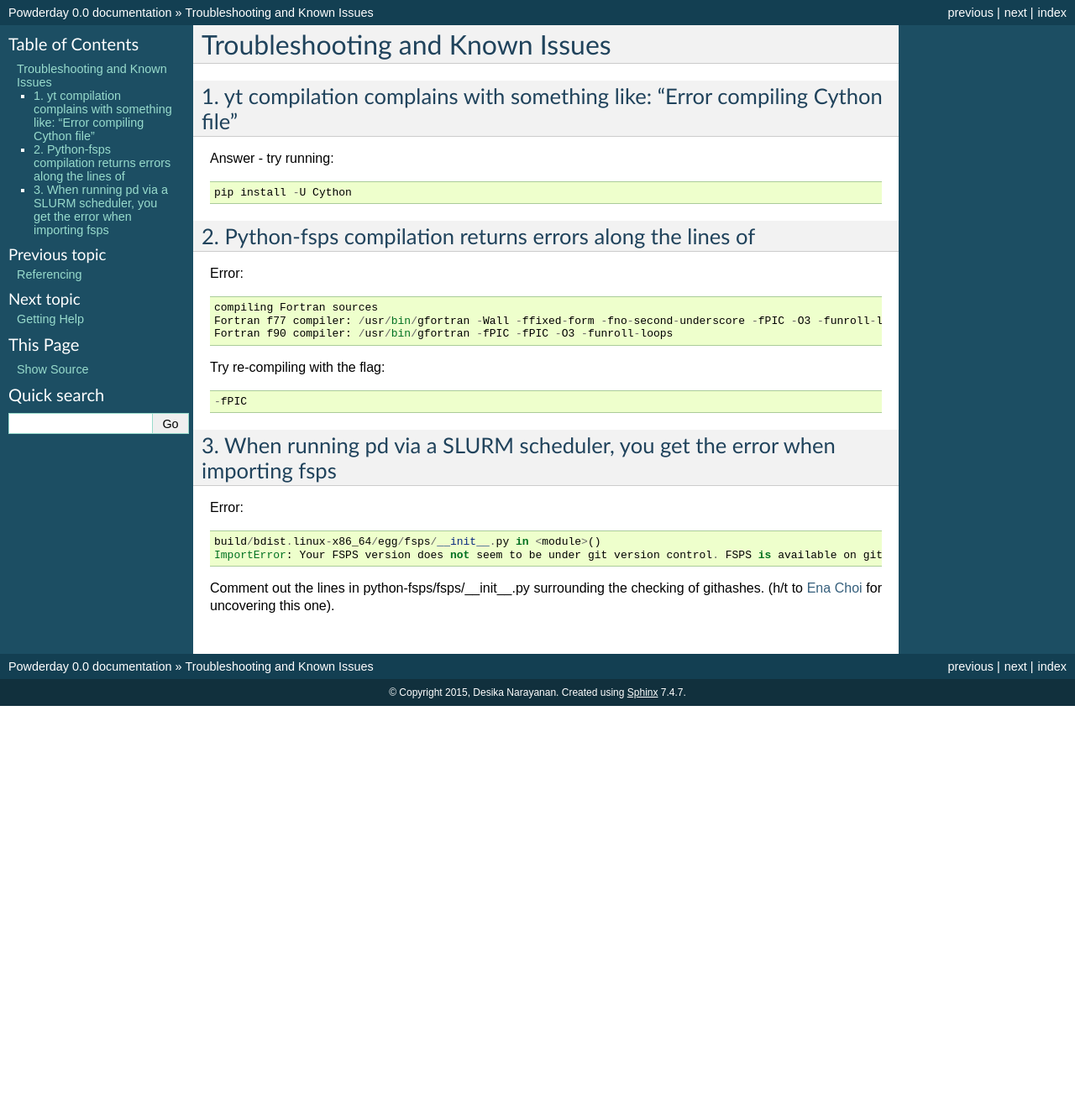
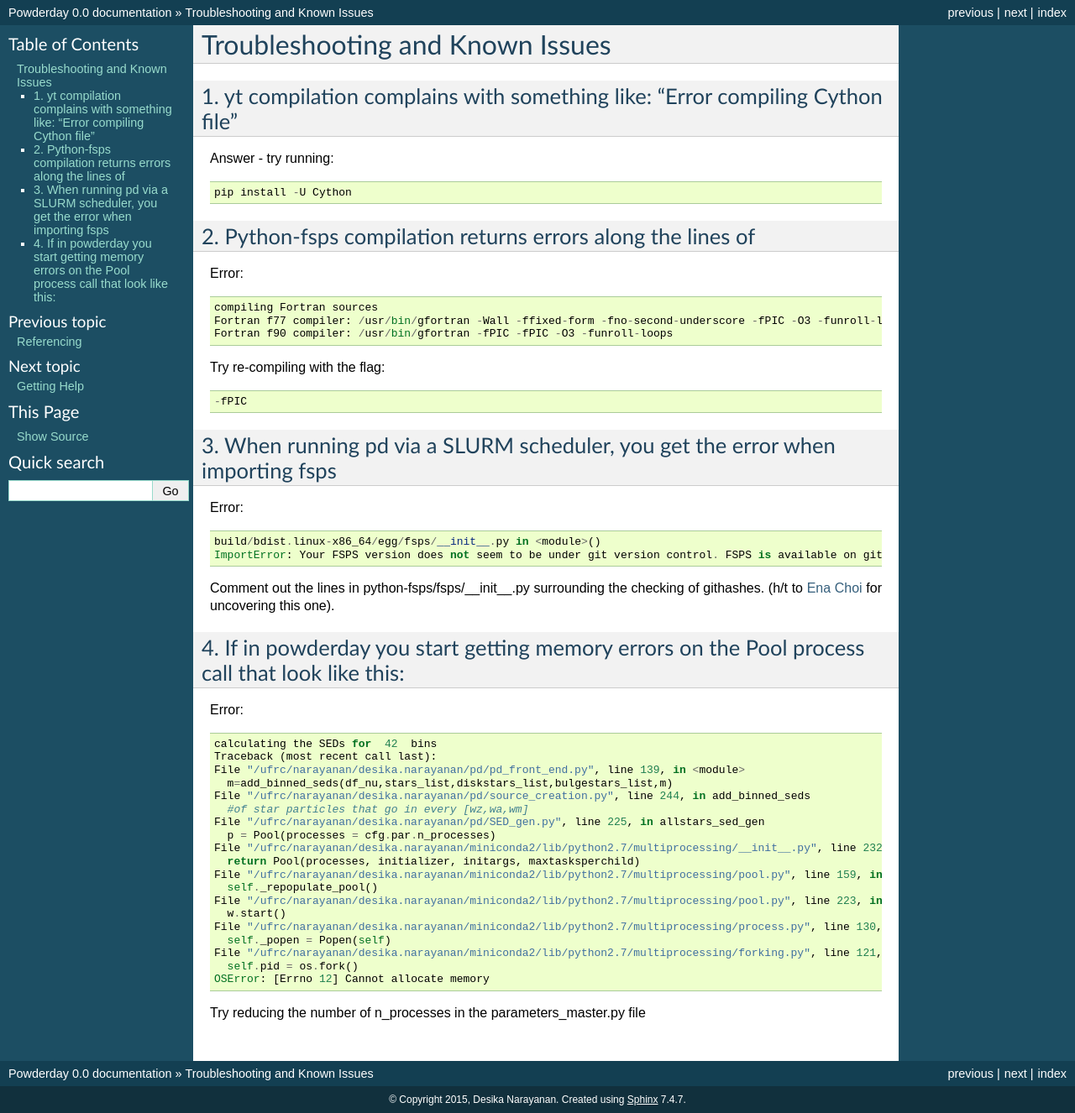
Before and after one commit to dnarayanan/powderday, a Sphinx documentation site: the page built from docs/troubleshooting.rst, in a window 1280 px wide. Shown: the whole page at 84% size. Built offline with Sphinx 7.4.7, drawn with Linux system fonts in a browser that asks for light colours; before the commit the page ends 900 px from its top, so only the background shows below that.

Commit message:
minor trouble shooting update

```diff
--- a/docs/troubleshooting.rst
+++ b/docs/troubleshooting.rst
@@ -29,3 +29,29 @@ Error::
 
 Comment out the lines in python-fsps/fsps/__init__.py surrounding the
 checking of githashes.  (h/t to `Ena Choi <http://www.physics.rutgers.edu/~enachoi/EC/Ena_Choi.html>`_ for uncovering this one).
+
+4. If in powderday you start getting memory errors on the Pool process call that look like this:
+--------------
+Error::
+
+  calculating the SEDs for  42  bins
+  Traceback (most recent call last):
+  File "/ufrc/narayanan/desika.narayanan/pd/pd_front_end.py", line 139, in <module>
+    m=add_binned_seds(df_nu,stars_list,diskstars_list,bulgestars_list,m)
+  File "/ufrc/narayanan/desika.narayanan/pd/source_creation.py", line 244, in add_binned_seds
+    #of star particles that go in every [wz,wa,wm]
+  File "/ufrc/narayanan/desika.narayanan/pd/SED_gen.py", line 225, in allstars_sed_gen
+    p = Pool(processes = cfg.par.n_processes)
+  File "/ufrc/narayanan/desika.narayanan/miniconda2/lib/python2.7/multiprocessing/__init__.py", line 232, in Pool
+    return Pool(processes, initializer, initargs, maxtasksperchild)
+  File "/ufrc/narayanan/desika.narayanan/miniconda2/lib/python2.7/multiprocessing/pool.py", line 159, in __init__
+    self._repopulate_pool()
+  File "/ufrc/narayanan/desika.narayanan/miniconda2/lib/python2.7/multiprocessing/pool.py", line 223, in _repopulate_pool
+    w.start()
+  File "/ufrc/narayanan/desika.narayanan/miniconda2/lib/python2.7/multiprocessing/process.py", line 130, in start
+    self._popen = Popen(self)
+  File "/ufrc/narayanan/desika.narayanan/miniconda2/lib/python2.7/multiprocessing/forking.py", line 121, in __init__
+    self.pid = os.fork()
+  OSError: [Errno 12] Cannot allocate memory
+
+Try reducing the number of n_processes in the parameters_master.py file
```
